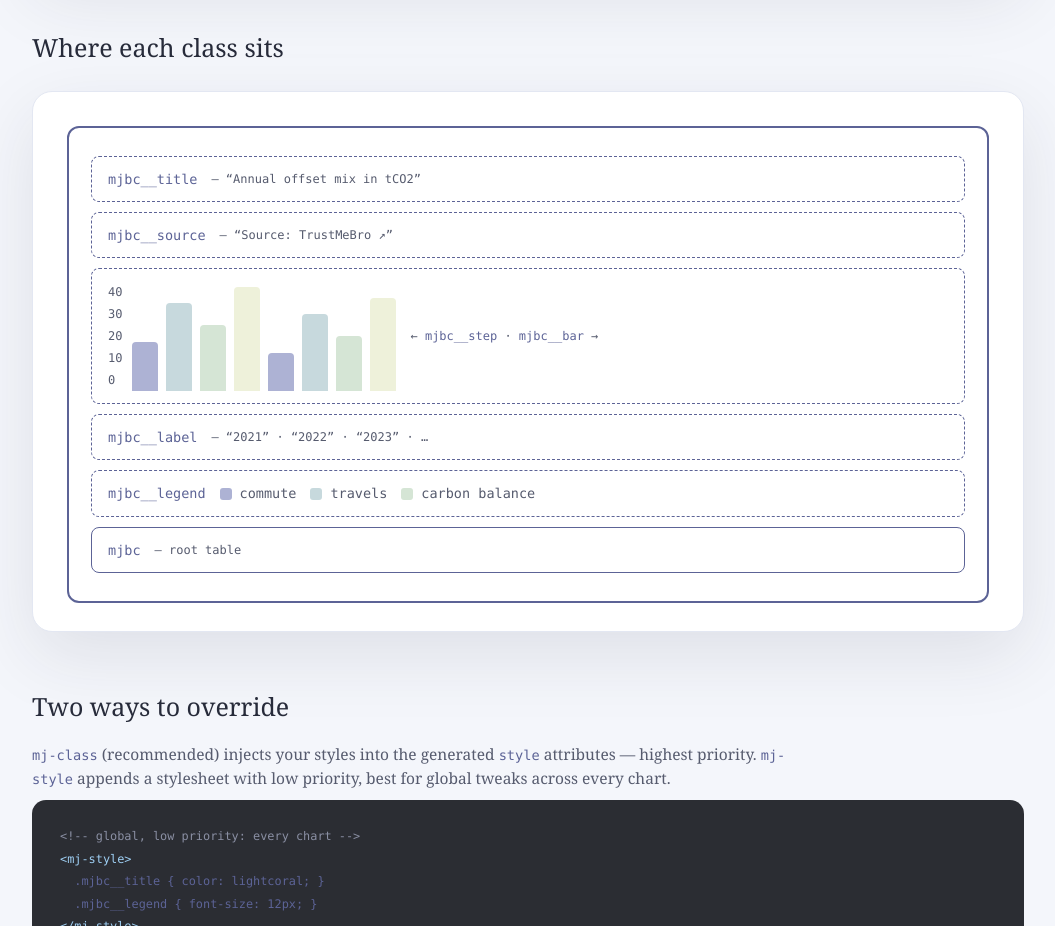
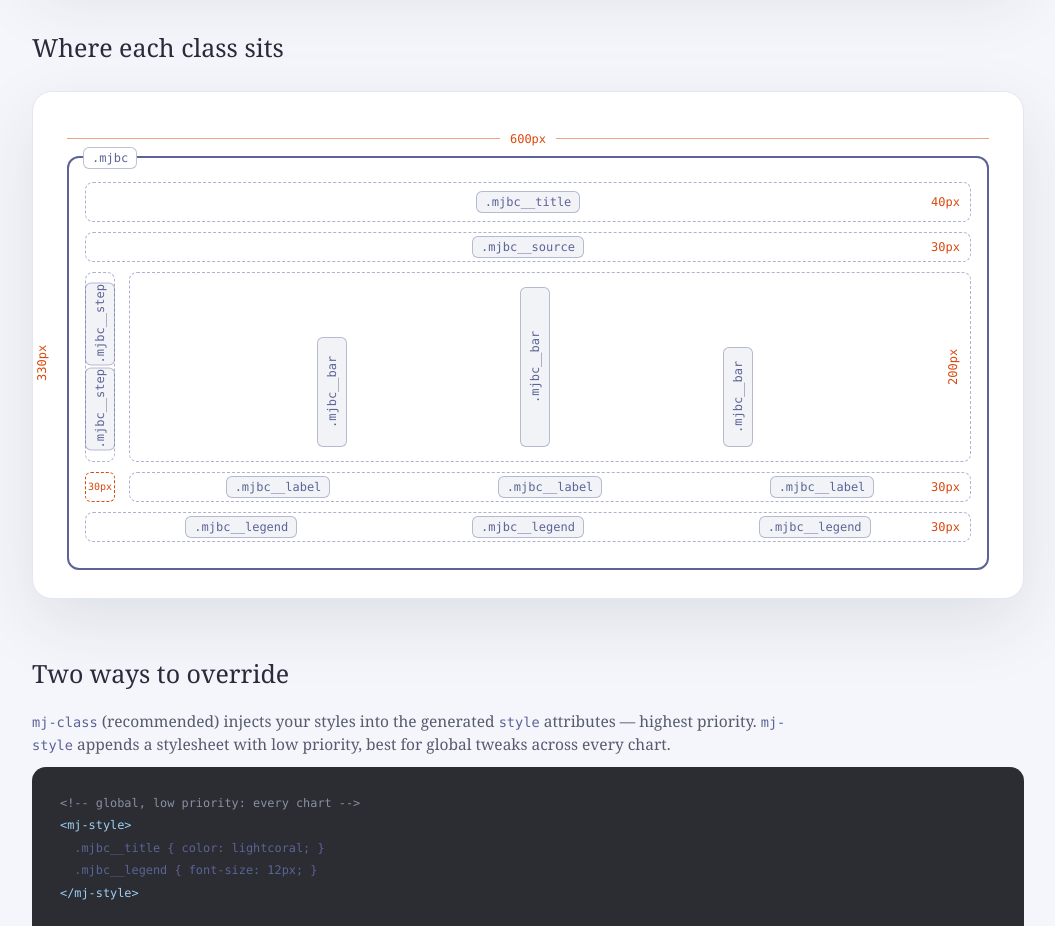
Before and after one commit to Freezystem/mjml-bar-chart, a website: page docs/index.html in a window 1280 px wide. Shown: the part 4200-5126 px from the top of the page, without its empty margins (112-1167 px from the left). Drawn offline with Linux system fonts and the light colour scheme.

Commit message:
docs: Redesign schema diagram with visual layout

```diff
--- a/docs/index.html
+++ b/docs/index.html
@@ -219,43 +219,104 @@
     margin: 24px 0 8px;
     overflow-x: auto;
   }
-  .schema-frame {
+  .schema-canvas {
+    position: relative;
+    font-family: var(--mono); font-size: 13px;
+    min-width: 620px;
+    padding-top: 30px;
+  }
+  .s-tag {
+    display: inline-block;
+    font-size: 12px; color: var(--accent);
+    background: rgba(92, 99, 150, 0.08);
+    border: 1px solid rgba(92, 99, 150, 0.4);
+    border-radius: 6px;
+    padding: 1px 8px; white-space: nowrap;
+  }
+  .s-dim {
+    font-size: 12px; color: #d9480f; white-space: nowrap;
+  }
+  .s-total {
+    position: absolute; top: 4px; left: 0; right: 0;
+    display: flex; align-items: center; gap: 10px; justify-content: center;
+    font-size: 12px; color: #d9480f;
+  }
+  .s-total::before, .s-total::after { content: ""; flex: 1; height: 1px; background: currentColor; opacity: 0.5; }
+  .schema-root {
+    position: relative;
     border: 2px solid var(--accent);
     border-radius: 12px;
-    padding: 18px 22px;
-    font-family: var(--mono); font-size: 13.5px;
-    min-width: 560px;
+    padding: 14px 16px 16px;
   }
-  .schema-row {
-    border: 1px dashed var(--accent);
+  .schema-root > .s-tag {
+    position: absolute; top: -11px; left: 14px;
+    background: var(--white);
+  }
+  .s-row {
+    position: relative;
+    border: 1px dashed var(--peri);
     border-radius: 8px;
-    padding: 12px 16px;
+    padding: 8px 12px;
     margin: 10px 0;
+    display: flex; align-items: center; justify-content: space-around;
     color: var(--slate);
-    display: flex; align-items: center; gap: 14px; flex-wrap: wrap;
   }
-  .schema-row .cls { color: var(--accent); }
-  .schema-row .note { font-size: 12px; color: var(--slate); }
-  .schema-plot { display: flex; gap: 10px; align-items: stretch; }
-  .schema-steps {
-    display: flex; flex-direction: column; justify-content: space-between;
-    font-size: 12px; color: var(--slate); padding: 2px 0;
+  .s-row .s-dim {
+    position: absolute; right: 10px; top: 50%; transform: translateY(-50%);
   }
-  .schema-bars { display: flex; align-items: flex-end; gap: 8px; height: 110px; flex: 1; }
-  .schema-bars i {
-    display: block; width: 26px; border-radius: 4px 4px 0 0;
+  .s-title { height: 40px; justify-content: center; }
+  .s-source { height: 30px; justify-content: center; }
+  .s-labels, .s-legend-row { height: 30px; }
+  .s-plot { display: flex; gap: 14px; align-items: stretch; margin: 10px 0; }
+  .s-steps-col {
+    position: relative;
+    display: flex; flex-direction: column; align-items: center; justify-content: space-evenly;
+    width: 30px; padding: 8px 0;
+    border: 1px dashed var(--peri); border-radius: 8px;
   }
-  .schema-bars i:nth-child(1) { height: 45%; background: var(--peri); }
-  .schema-bars i:nth-child(2) { height: 80%; background: var(--mist); }
-  .schema-bars i:nth-child(3) { height: 60%; background: var(--sage); }
-  .schema-bars i:nth-child(4) { height: 95%; background: var(--pale); }
-  .schema-bars i:nth-child(5) { height: 35%; background: var(--peri); }
-  .schema-bars i:nth-child(6) { height: 70%; background: var(--mist); }
-  .schema-bars i:nth-child(7) { height: 50%; background: var(--sage); }
-  .schema-bars i:nth-child(8) { height: 85%; background: var(--pale); }
-  .schema-legend { display: inline-flex; align-items: center; gap: 8px; }
-  .schema-legend b {
-    display: inline-block; width: 12px; height: 12px; border-radius: 3px;
+  .s-steps-col > .s-tag {
+    writing-mode: vertical-rl;
+    transform: rotate(180deg);
+    width: 30px; line-height: 28px; text-align: center; padding: 1px 0;
+  }
+  .s-offset {
+    display: flex; align-items: center; justify-content: center;
+    width: 30px; height: 30px;
+    border: 1px dashed #d9480f;
+    border-radius: 6px;
+    font-size: 10px; color: #d9480f;
+  }
+  .s-offset::after { content: "30px"; }
+  .s-labels-wrap { display: flex; gap: 14px; margin: 10px 0; }
+  .s-labels-wrap .s-labels { flex: 1; margin: 0; }
+  .s-bars-col {
+    position: relative; flex: 1;
+    display: flex; align-items: flex-end; justify-content: space-evenly;
+    border: 1px dashed var(--peri); border-radius: 8px;
+    padding: 14px 44px 14px 14px;
+  }
+  .s-bars-col > .s-tag {
+    writing-mode: vertical-rl;
+    transform: rotate(180deg);
+    width: 30px; line-height: 28px; text-align: center; padding: 1px 0;
+  }
+  .s-bars-col > .s-tag:nth-of-type(1) { height: 110px; }
+  .s-bars-col > .s-tag:nth-of-type(2) { height: 160px; }
+  .s-bars-col > .s-tag:nth-of-type(3) { height: 100px; }
+  .s-bars-col > .s-dim {
+    position: absolute; bottom: 5px; left: 50%; transform: translateX(-50%);
+  }
+  .s-bars-col > .s-height {
+    position: absolute; top: 0; bottom: 0; right: 8px; left: auto;
+    display: flex; align-items: center; justify-content: center;
+    writing-mode: vertical-rl;
+    transform: rotate(180deg);
+  }
+  .s-total-h {
+    position: absolute; top: 0; bottom: 0; left: -36px;
+    display: flex; align-items: center; justify-content: center;
+    writing-mode: vertical-rl;
+    transform: rotate(180deg);
   }
 
   /* ---------- code example ---------- */
@@ -527,24 +588,47 @@
       <div class="classes-block">
         <h3>Where each class sits</h3>
         <div class="schema">
-          <div class="schema-frame">
-            <div class="schema-row"><span class="cls">mjbc__title</span><span class="note">&mdash; &ldquo;Annual offset mix in tCO2&rdquo;</span></div>
-            <div class="schema-row"><span class="cls">mjbc__source</span><span class="note">&mdash; &ldquo;Source: TrustMeBro &#8599;&rdquo;</span></div>
-            <div class="schema-row">
-              <div class="schema-plot">
-                <div class="schema-steps"><span>40</span><span>30</span><span>20</span><span>10</span><span>0</span></div>
-                <div class="schema-bars"><i></i><i></i><i></i><i></i><i></i><i></i><i></i><i></i></div>
+          <div class="schema-canvas">
+            <div class="s-total">600px</div>
+            <div class="schema-root">
+              <span class="s-tag">.mjbc</span>
+              <span class="s-dim s-total-h">330px</span>
+              <div class="s-row s-title">
+                <span class="s-tag">.mjbc__title</span>
+                <span class="s-dim">40px</span>
               </div>
-              <span class="note">&#8592; <span class="cls">mjbc__step</span> &middot; <span class="cls">mjbc__bar</span> &#8594;</span>
+              <div class="s-row s-source">
+                <span class="s-tag">.mjbc__source</span>
+                <span class="s-dim">30px</span>
+              </div>
+              <div class="s-plot">
+                <div class="s-steps-col">
+                  <span class="s-tag">.mjbc__step</span>
+                  <span class="s-tag">.mjbc__step</span>
+                </div>
+                <div class="s-bars-col">
+                  <span class="s-tag">.mjbc__bar</span>
+                  <span class="s-tag">.mjbc__bar</span>
+                  <span class="s-tag">.mjbc__bar</span>
+                  <span class="s-dim s-height">200px</span>
+                </div>
+              </div>
+              <div class="s-labels-wrap">
+                <span class="s-offset"></span>
+                <div class="s-row s-labels">
+                  <span class="s-tag">.mjbc__label</span>
+                  <span class="s-tag">.mjbc__label</span>
+                  <span class="s-tag">.mjbc__label</span>
+                  <span class="s-dim">30px</span>
+                </div>
+              </div>
+              <div class="s-row s-legend-row">
+                <span class="s-tag">.mjbc__legend</span>
+                <span class="s-tag">.mjbc__legend</span>
+                <span class="s-tag">.mjbc__legend</span>
+                <span class="s-dim">30px</span>
+              </div>
             </div>
-            <div class="schema-row"><span class="cls">mjbc__label</span><span class="note">&mdash; &ldquo;2021&rdquo; &middot; &ldquo;2022&rdquo; &middot; &ldquo;2023&rdquo; &middot; &hellip;</span></div>
-            <div class="schema-row">
-              <span class="cls">mjbc__legend</span>
-              <span class="schema-legend"><b style="background:var(--peri)"></b> commute</span>
-              <span class="schema-legend"><b style="background:var(--mist)"></b> travels</span>
-              <span class="schema-legend"><b style="background:var(--sage)"></b> carbon balance</span>
-            </div>
-            <div class="schema-row" style="border-style:solid"><span class="cls">mjbc</span><span class="note">&mdash; root table</span></div>
           </div>
         </div>
       </div>
```
